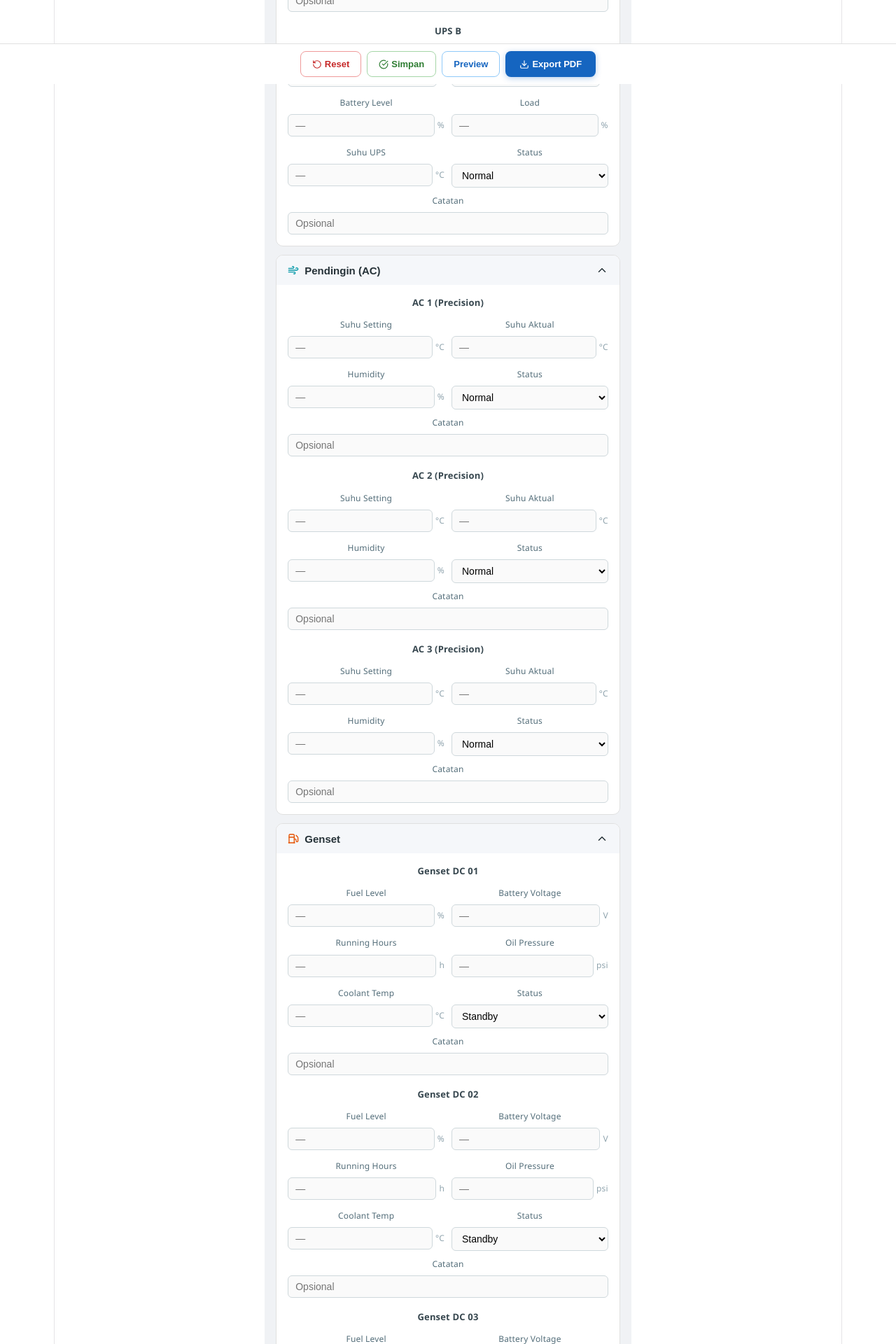
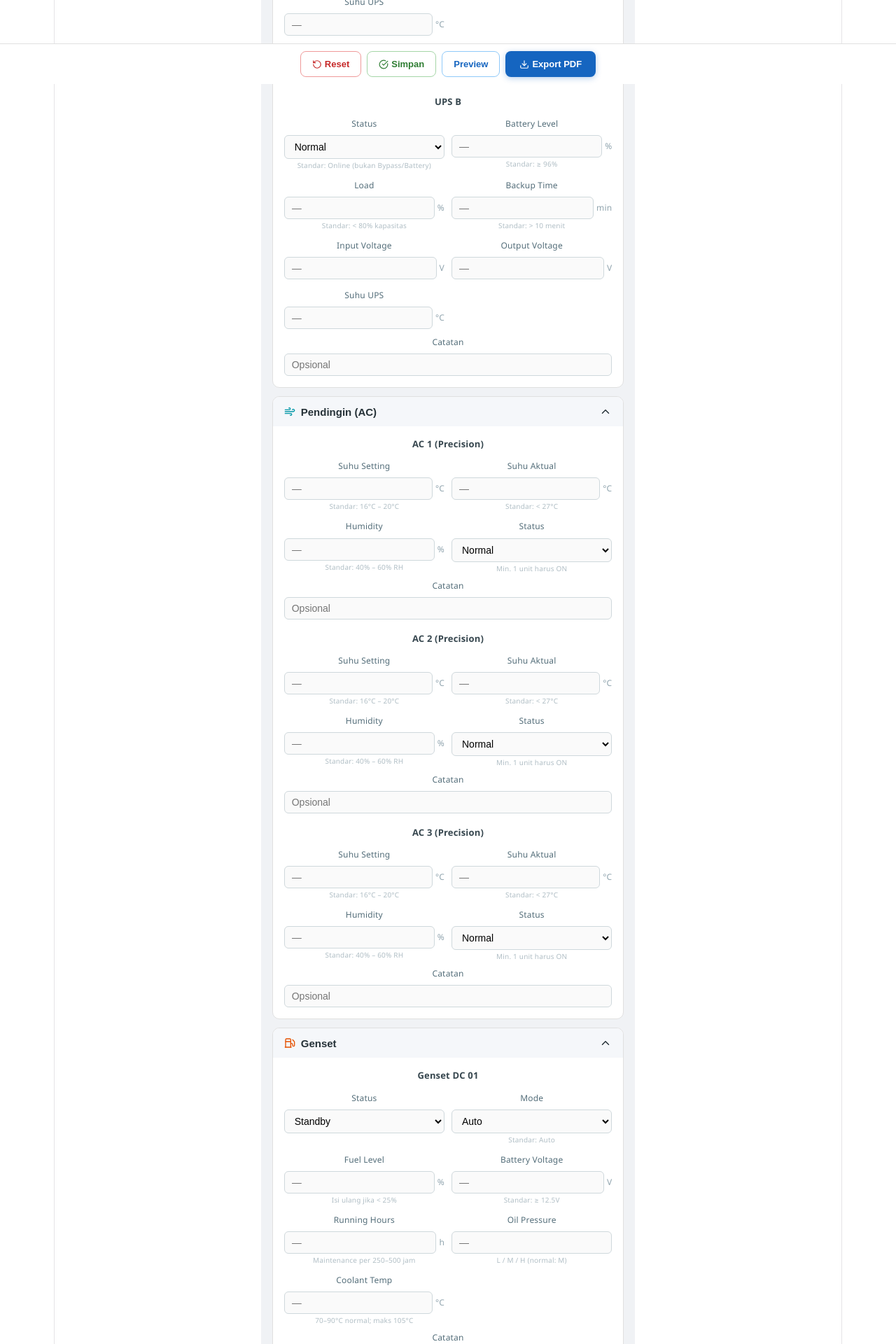
Before and after one commit to revaniwidjaya/dc-logsheet, a React (Vite) app: page / in a window 1280 px wide. Shown: the part 680-2600 px from the top of the page at 70% size. Built offline with nearby package versions, Linux system fonts and the light colour scheme.

Commit message:
update UPS A/B, threshold hints, genset mode

```diff
--- a/src/App.jsx
+++ b/src/App.jsx
@@ -9,8 +9,8 @@ const INITIAL_STATE = {
     petugas: "",
   },
   ups: [
-    { id: 1, label: "UPS A", inputVoltage: "", outputVoltage: "", batteryLevel: "", loadPercent: "", temperature: "", status: "Normal", catatan: "" },
-    { id: 2, label: "UPS B", inputVoltage: "", outputVoltage: "", batteryLevel: "", loadPercent: "", temperature: "", status: "Normal", catatan: "" },
+    { id: 1, label: "UPS A", inputVoltage: "", outputVoltage: "", batteryLevel: "", loadPercent: "", backupTime: "", temperature: "", status: "Normal", catatan: "" },
+    { id: 2, label: "UPS B", inputVoltage: "", outputVoltage: "", batteryLevel: "", loadPercent: "", backupTime: "", temperature: "", status: "Normal", catatan: "" },
   ],
   ac: [
     { id: 1, label: "AC 1 (Precision)", suhuSetting: "", suhuAktual: "", humidity: "", status: "Normal", catatan: "" },
@@ -18,9 +18,9 @@ const INITIAL_STATE = {
     { id: 3, label: "AC 3 (Precision)", suhuSetting: "", suhuAktual: "", humidity: "", status: "Normal", catatan: "" },
   ],
   genset: [
-    { id: 1, label: "Genset DC 01", fuelLevel: "", batteryVoltage: "", runningHours: "", oilPressure: "", coolantTemp: "", status: "Standby", catatan: "" },
-    { id: 2, label: "Genset DC 02", fuelLevel: "", batteryVoltage: "", runningHours: "", oilPressure: "", coolantTemp: "", status: "Standby", catatan: "" },
-    { id: 3, label: "Genset DC 03", fuelLevel: "", batteryVoltage: "", runningHours: "", oilPressure: "", coolantTemp: "", status: "Standby", catatan: "" },
+    { id: 1, label: "Genset DC 01", mode: "Auto", fuelLevel: "", batteryVoltage: "", runningHours: "", oilPressure: "", coolantTemp: "", status: "Standby", catatan: "" },
+    { id: 2, label: "Genset DC 02", mode: "Auto", fuelLevel: "", batteryVoltage: "", runningHours: "", oilPressure: "", coolantTemp: "", status: "Standby", catatan: "" },
+    { id: 3, label: "Genset DC 03", mode: "Auto", fuelLevel: "", batteryVoltage: "", runningHours: "", oilPressure: "", coolantTemp: "", status: "Standby", catatan: "" },
   ],
   fss: {
     status: "normal", // "normal" | "anomali"
@@ -54,7 +54,7 @@ function StatusBadge({ status }) {
   );
 }
 
-function Field({ label, unit, value, onChange, type = "number", placeholder, style }) {
+function Field({ label, unit, value, onChange, type = "number", placeholder, style, hint }) {
   return (
     <div style={{ display: "flex", flexDirection: "column", gap: 3, ...style }}>
       <label style={{ fontSize: 12, color: "#546e7a", fontWeight: 500 }}>{label}</label>
@@ -74,11 +74,12 @@ function Field({ label, unit, value, onChange, type = "number", placeholder, sty
         />
         {unit && <span style={{ fontSize: 12, color: "#90a4ae", whiteSpace: "nowrap" }}>{unit}</span>}
       </div>
+      {hint && <span style={{ fontSize: 10, color: "#b0bec5", lineHeight: 1.2 }}>{hint}</span>}
     </div>
   );
 }
 
-function Select({ label, value, onChange, options }) {
+function Select({ label, value, onChange, options, hint }) {
   return (
     <div style={{ display: "flex", flexDirection: "column", gap: 3 }}>
       <label style={{ fontSize: 12, color: "#546e7a", fontWeight: 500 }}>{label}</label>
@@ -92,6 +93,7 @@ function Select({ label, value, onChange, options }) {
       >
         {options.map((o) => <option key={o} value={o}>{o}</option>)}
       </select>
+      {hint && <span style={{ fontSize: 10, color: "#b0bec5", lineHeight: 1.2 }}>{hint}</span>}
     </div>
   );
 }
@@ -149,6 +151,7 @@ function PrintView({ data }) {
               <div><span style={cellLabel}>Output Voltage</span><br /><span style={cellValue}>{ups.outputVoltage || "—"} V</span></div>
               <div><span style={cellLabel}>Battery Level</span><br /><span style={cellValue}>{ups.batteryLevel || "—"} %</span></div>
               <div><span style={cellLabel}>Load</span><br /><span style={cellValue}>{ups.loadPercent || "—"} %</span></div>
+              <div><span style={cellLabel}>Backup Time</span><br /><span style={cellValue}>{ups.backupTime || "—"} min</span></div>
               <div><span style={cellLabel}>Suhu UPS</span><br /><span style={cellValue}>{ups.temperature || "—"} °C</span></div>
               <div><span style={cellLabel}>Status</span><br /><StatusBadge status={ups.status} /></div>
             </div>
@@ -182,6 +185,7 @@ function PrintView({ data }) {
             <div style={{ fontSize: 12, fontWeight: 600, marginBottom: 4 }}>{g.label}</div>
             <div style={{ ...gridStyle, marginTop: 2 }}>
               <div><span style={cellLabel}>Fuel Level</span><br /><span style={cellValue}>{g.fuelLevel || "—"} %</span></div>
+              <div><span style={cellLabel}>Mode</span><br /><span style={cellValue}>{g.mode || "—"}</span></div>
               <div><span style={cellLabel}>Batt. Voltage</span><br /><span style={cellValue}>{g.batteryVoltage || "—"} V</span></div>
               <div><span style={cellLabel}>Running Hours</span><br /><span style={cellValue}>{g.runningHours || "—"} h</span></div>
               <div><span style={cellLabel}>Oil Pressure</span><br /><span style={cellValue}>{g.oilPressure || "—"} psi</span></div>
@@ -383,12 +387,13 @@ export default function DCLogsheet() {
             <div key={ups.id} style={{ marginBottom: i < data.ups.length - 1 ? 14 : 0 }}>
               <div style={{ fontSize: 13, fontWeight: 600, marginBottom: 6, color: "#37474f" }}>{ups.label}</div>
               <div style={{ display: "grid", gridTemplateColumns: "1fr 1fr", gap: 10 }}>
+                <Select label="Status" value={ups.status} onChange={(v) => updateUPS(i, "status", v)} options={["Normal", "Bypass", "Battery", "Off"]} hint="Standar: Online (bukan Bypass/Battery)" />
+                <Field label="Battery Level" unit="%" value={ups.batteryLevel} onChange={(v) => updateUPS(i, "batteryLevel", v)} hint="Standar: ≥ 96%" />
+                <Field label="Load" unit="%" value={ups.loadPercent} onChange={(v) => updateUPS(i, "loadPercent", v)} hint="Standar: < 80% kapasitas" />
+                <Field label="Backup Time" unit="min" value={ups.backupTime} onChange={(v) => updateUPS(i, "backupTime", v)} hint="Standar: > 10 menit" />
                 <Field label="Input Voltage" unit="V" value={ups.inputVoltage} onChange={(v) => updateUPS(i, "inputVoltage", v)} />
                 <Field label="Output Voltage" unit="V" value={ups.outputVoltage} onChange={(v) => updateUPS(i, "outputVoltage", v)} />
-                <Field label="Battery Level" unit="%" value={ups.batteryLevel} onChange={(v) => updateUPS(i, "batteryLevel", v)} />
-                <Field label="Load" unit="%" value={ups.loadPercent} onChange={(v) => updateUPS(i, "loadPercent", v)} />
                 <Field label="Suhu UPS" unit="°C" value={ups.temperature} onChange={(v) => updateUPS(i, "temperature", v)} />
-                <Select label="Status" value={ups.status} onChange={(v) => updateUPS(i, "status", v)} options={STATUS_OPTIONS} />
               </div>
               <div style={{ marginTop: 6 }}>
                 <Field label="Catatan" type="text" value={ups.catatan} onChange={(v) => updateUPS(i, "catatan", v)} placeholder="Opsional" />
@@ -403,10 +408,10 @@ export default function DCLogsheet() {
             <div key={ac.id} style={{ marginBottom: i < data.ac.length - 1 ? 14 : 0 }}>
               <div style={{ fontSize: 13, fontWeight: 600, marginBottom: 6, color: "#37474f" }}>{ac.label}</div>
               <div style={{ display: "grid", gridTemplateColumns: "1fr 1fr", gap: 10 }}>
-                <Field label="Suhu Setting" unit="°C" value={ac.suhuSetting} onChange={(v) => updateAC(i, "suhuSetting", v)} />
-                <Field label="Suhu Aktual" unit="°C" value={ac.suhuAktual} onChange={(v) => updateAC(i, "suhuAktual", v)} />
-                <Field label="Humidity" unit="%" value={ac.humidity} onChange={(v) => updateAC(i, "humidity", v)} />
-                <Select label="Status" value={ac.status} onChange={(v) => updateAC(i, "status", v)} options={STATUS_OPTIONS} />
+                <Field label="Suhu Setting" unit="°C" value={ac.suhuSetting} onChange={(v) => updateAC(i, "suhuSetting", v)} hint="Standar: 16°C – 20°C" />
+                <Field label="Suhu Aktual" unit="°C" value={ac.suhuAktual} onChange={(v) => updateAC(i, "suhuAktual", v)} hint="Standar: < 27°C" />
+                <Field label="Humidity" unit="%" value={ac.humidity} onChange={(v) => updateAC(i, "humidity", v)} hint="Standar: 40% – 60% RH" />
+                <Select label="Status" value={ac.status} onChange={(v) => updateAC(i, "status", v)} options={STATUS_OPTIONS} hint="Min. 1 unit harus ON" />
               </div>
               <div style={{ marginTop: 6 }}>
                 <Field label="Catatan" type="text" value={ac.catatan} onChange={(v) => updateAC(i, "catatan", v)} placeholder="Opsional" />
@@ -421,12 +426,13 @@ export default function DCLogsheet() {
             <div key={g.id} style={{ marginBottom: i < data.genset.length - 1 ? 14 : 0 }}>
               <div style={{ fontSize: 13, fontWeight: 600, marginBottom: 6, color: "#37474f" }}>{g.label}</div>
               <div style={{ display: "grid", gridTemplateColumns: "1fr 1fr", gap: 10 }}>
-                <Field label="Fuel Level" unit="%" value={g.fuelLevel} onChange={(v) => updateGenset(i, "fuelLevel", v)} />
-                <Field label="Battery Voltage" unit="V" value={g.batteryVoltage} onChange={(v) => updateGenset(i, "batteryVoltage", v)} />
-                <Field label="Running Hours" unit="h" value={g.runningHours} onChange={(v) => updateGenset(i, "runningHours", v)} />
-                <Field label="Oil Pressure" unit="psi" value={g.oilPressure} onChange={(v) => updateGenset(i, "oilPressure", v)} />
-                <Field label="Coolant Temp" unit="°C" value={g.coolantTemp} onChange={(v) => updateGenset(i, "coolantTemp", v)} />
                 <Select label="Status" value={g.status} onChange={(v) => updateGenset(i, "status", v)} options={GENSET_STATUS} />
+                <Select label="Mode" value={g.mode} onChange={(v) => updateGenset(i, "mode", v)} options={["Auto", "Manual"]} hint="Standar: Auto" />
+                <Field label="Fuel Level" unit="%" value={g.fuelLevel} onChange={(v) => updateGenset(i, "fuelLevel", v)} hint="Isi ulang jika < 25%" />
+                <Field label="Battery Voltage" unit="V" value={g.batteryVoltage} onChange={(v) => updateGenset(i, "batteryVoltage", v)} hint="Standar: ≥ 12.5V" />
+                <Field label="Running Hours" unit="h" value={g.runningHours} onChange={(v) => updateGenset(i, "runningHours", v)} hint="Maintenance per 250–500 jam" />
+                <Field label="Oil Pressure" value={g.oilPressure} onChange={(v) => updateGenset(i, "oilPressure", v)} hint="L / M / H (normal: M)" />
+                <Field label="Coolant Temp" unit="°C" value={g.coolantTemp} onChange={(v) => updateGenset(i, "coolantTemp", v)} hint="70–90°C normal; maks 105°C" />
               </div>
               <div style={{ marginTop: 6 }}>
                 <Field label="Catatan" type="text" value={g.catatan} onChange={(v) => updateGenset(i, "catatan", v)} placeholder="Opsional" />
```
